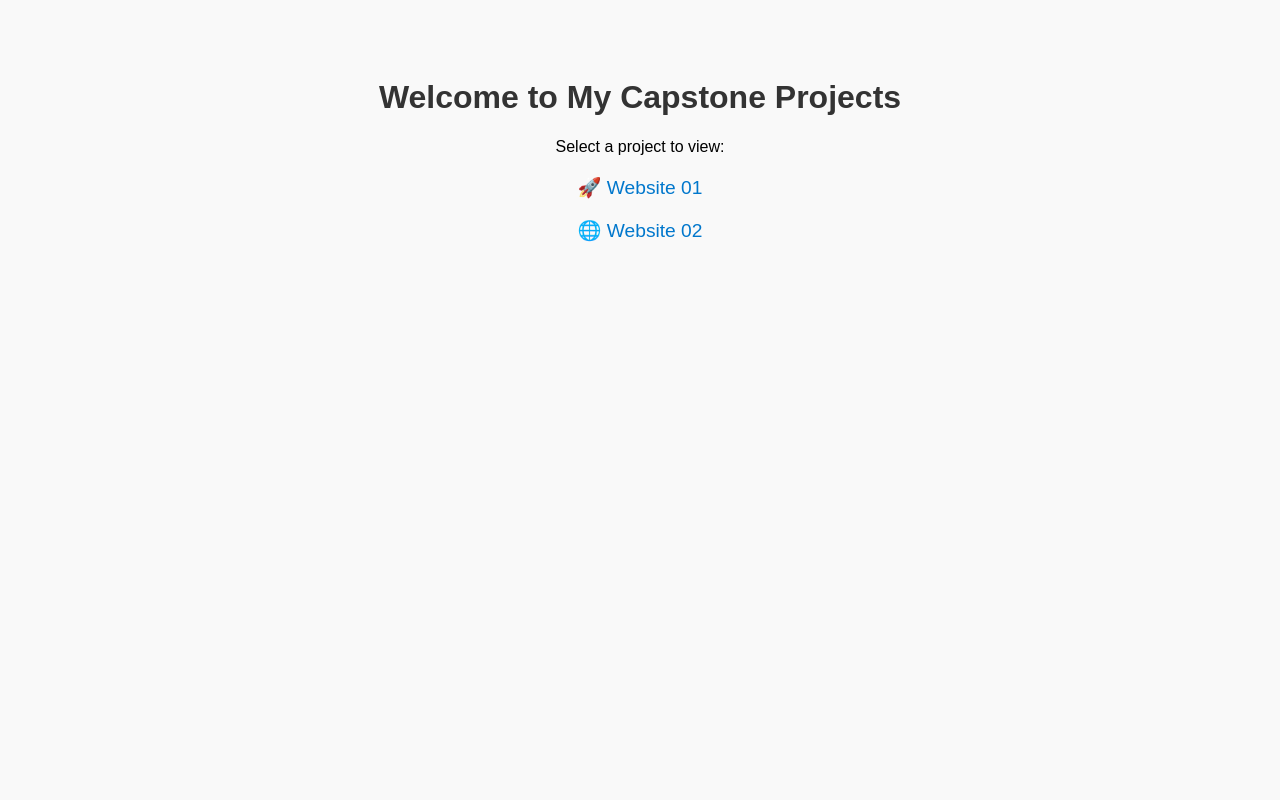
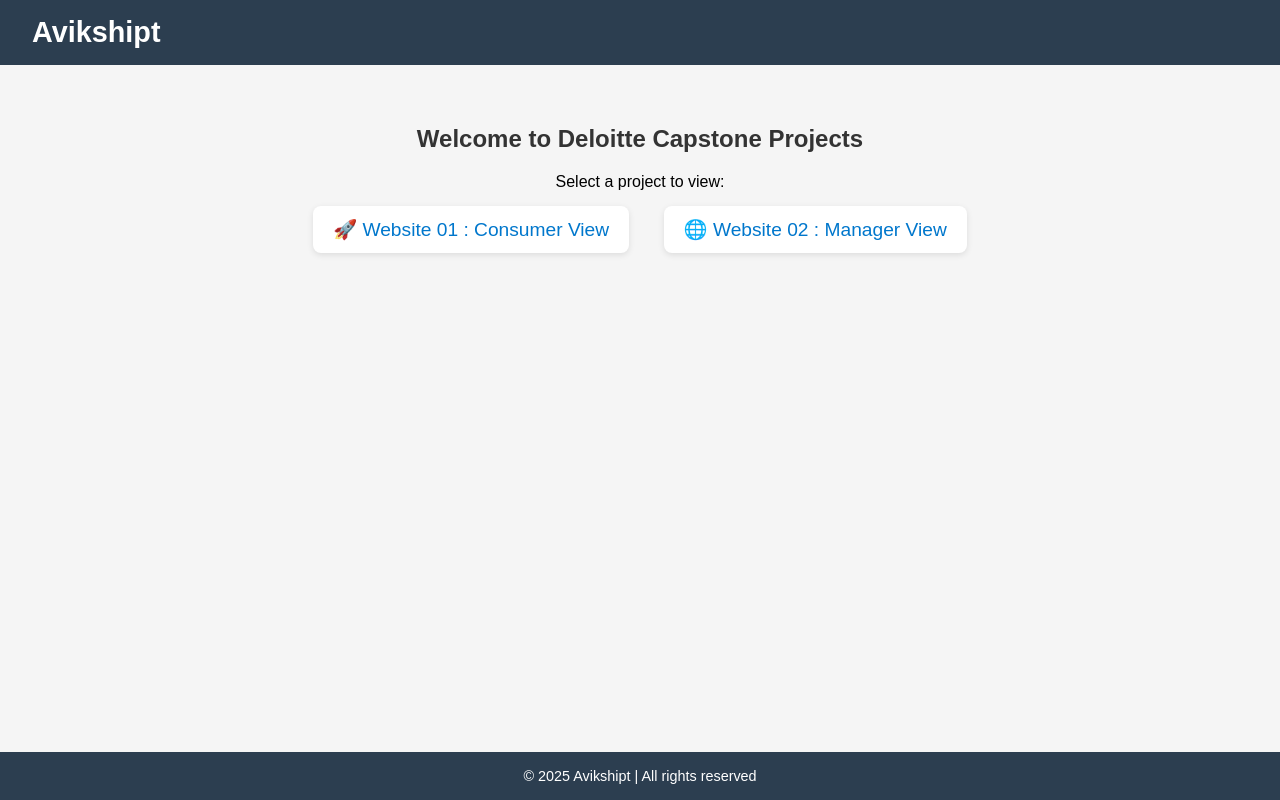
Before and after one commit to PrishaAnand04/Capstone-BlockChain, a plain HTML site: page index.html in a window 1280 px wide. Drawn offline with Linux system fonts and the light colour scheme.

Commit message:
Update index.html

```diff
--- a/index.html
+++ b/index.html
@@ -5,31 +5,85 @@
   <meta name="viewport" content="width=device-width, initial-scale=1.0"/>
   <title>Capstone Projects</title>
   <style>
+    /* Reset & Base */
+    * {
+      margin: 0;
+      padding: 0;
+      box-sizing: border-box;
+    }
     body {
       font-family: Arial, sans-serif;
+      background-color: #f5f5f5;
+      display: flex;
+      flex-direction: column;
+      min-height: 100vh;
+    }
+
+    /* Navbar */
+    .navbar {
+      background-color: #2c3e50;
+      padding: 1rem 2rem;
+      color: white;
+    }
+    .navbar h1 {
+      font-size: 1.8rem;
+    }
+
+    /* Main Content */
+    main {
+      flex: 1;
       text-align: center;
-      padding: 50px;
-      background-color: #f9f9f9;
+      padding: 60px 20px;
     }
-    h1 {
+    main h2 {
       color: #333;
+      margin-bottom: 20px;
     }
     a {
-      display: block;
-      margin: 20px;
+      display: inline-block;
+      margin: 15px;
       font-size: 1.2rem;
       text-decoration: none;
       color: #0077cc;
+      background-color: #ffffff;
+      padding: 12px 20px;
+      border-radius: 8px;
+      box-shadow: 0 2px 6px rgba(0,0,0,0.1);
+      transition: background-color 0.2s ease;
     }
     a:hover {
-      text-decoration: underline;
+      background-color: #e3f2fd;
+    }
+
+    /* Footer */
+    footer {
+      background-color: #2c3e50;
+      color: white;
+      text-align: center;
+      padding: 1rem;
+      font-size: 0.9rem;
     }
   </style>
 </head>
 <body>
-  <h1>Welcome to My Capstone Projects</h1>
-  <p>Select a project to view:</p>
-  <a href="webiste01\index.html">🚀 Website 01</a>
-  <a href="website02/index.html">🌐 Website 02</a>
+
+  <!-- Navbar -->
+  <div class="navbar">
+    <h1>Avikshipt</h1>
+  </div>
+
+  <!-- Main Content -->
+  <main>
+    <h2>Welcome to Deloitte Capstone Projects</h2>
+    <p>Select a project to view:</p>
+    <a href="webiste01/index.html">🚀 Website 01 : Consumer View</a>
+    <a href="website02/index.html">🌐 Website 02 : Manager View</a>
+  </main>
+
+  <!-- Footer -->
+  <footer>
+    © 2025 Avikshipt | All rights reserved
+  </footer>
+
 </body>
 </html>
```
